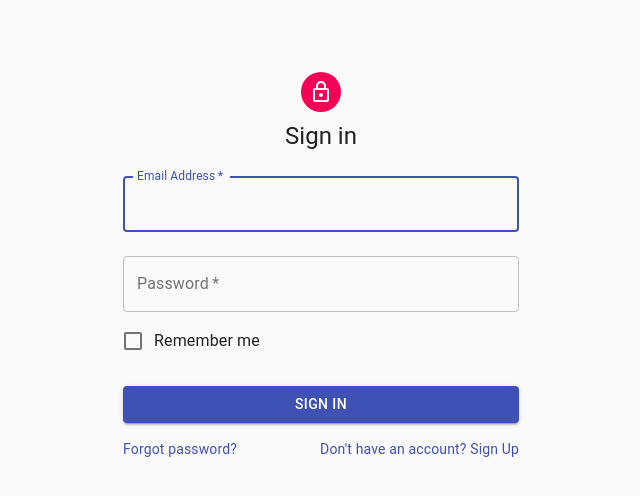
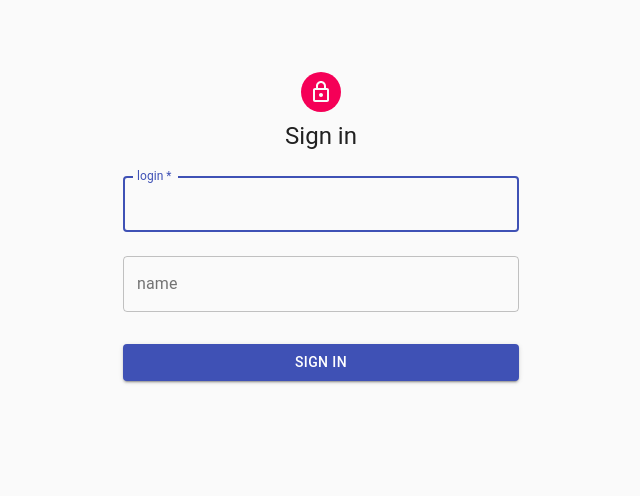
Before and after one commit to mmarkelov/frontend-react-practice, a React (Create React App) app: page / in a window 1280 px wide. Shown: the top 496 px of the page, without its empty margins (319-959 px from the left). Built offline with nearby package versions, Linux system fonts and the light colour scheme.

Commit message:
new interface

```diff
--- a/src/mainForm.js
+++ b/src/mainForm.js
@@ -1,12 +1,9 @@
-// import React from 'react';
 import Avatar from '@material-ui/core/Avatar';
 import Button from '@material-ui/core/Button';
 import CssBaseline from '@material-ui/core/CssBaseline';
 import TextField from '@material-ui/core/TextField';
-import FormControlLabel from '@material-ui/core/FormControlLabel';
-import Checkbox from '@material-ui/core/Checkbox';
-import Link from '@material-ui/core/Link';
-import Grid from '@material-ui/core/Grid';
+// import Link from '@material-ui/core/Link';
+// import Grid from '@material-ui/core/Grid';
 import LockOutlinedIcon from '@material-ui/icons/LockOutlined';
 import Typography from '@material-ui/core/Typography';
 import { makeStyles } from '@material-ui/core/styles';
@@ -52,26 +49,20 @@
                         margin="normal"
                         required
                         fullWidth
-                        id="email"
-                        label="Email Address"
-                        name="email"
-                        autoComplete="email"
+                        id="login"
+                        label="login"
+                        name="login"
+                        autoComplete="login"
                         autoFocus
                     />
                     <TextField
                         variant="outlined"
                         margin="normal"
-                        required
                         fullWidth
-                        name="password"
-                        label="Password"
-                        type="password"
-                        id="password"
-                        autoComplete="current-password"
-                    />
-                    <FormControlLabel
-                        control={<Checkbox value="remember" color="primary" />}
-                        label="Remember me"
+                        name="name"
+                        label="name"
+                        id="name"
+                        autoComplete="name"
                     />
                     <Button
                         type="submit"
@@ -82,18 +73,6 @@
                     >
                         Sign In
                     </Button>
-                    <Grid container>
-                        <Grid item xs>
-                            <Link href="#" variant="body2">
-                                Forgot password?
-                            </Link>
-                        </Grid>
-                        <Grid item>
-                            <Link href="#" variant="body2">
-                                {"Don't have an account? Sign Up"}
-                            </Link>
-                        </Grid>
-                    </Grid>
                 </form>
             </div>
         </Container>
```
